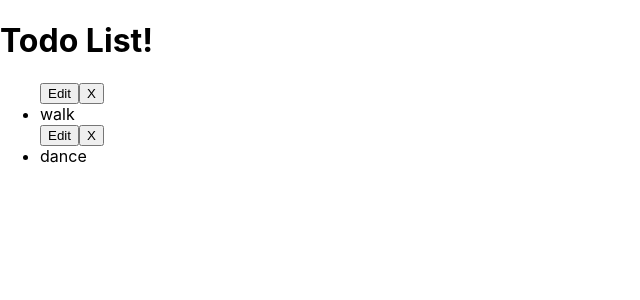
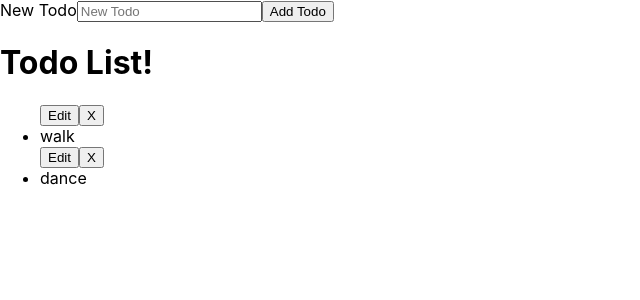
Before and after one commit to Evia-H/react-todo-list, a React (Create React App) app: page / in a window 1280 px wide. Shown: the top 300 px of the page, without its empty margins (0-640 px from the left). Built offline with nearby package versions, Linux system fonts and the light colour scheme.

Commit message:
added todo form

```diff
--- /dev/null
+++ b/src/components/TodoForm/todo-form.component.jsx
@@ -0,0 +1,42 @@
+import React, { Component } from "react";
+
+class TodoForm extends Component {
+  constructor(props) {
+    super(props);
+
+    this.state = { task: "" };
+    this.handleChange = this.handleChange.bind(this);
+    this.handleSubmit = this.handleSubmit.bind(this);
+  }
+
+  handleChange(event) {
+    this.setState({
+      [event.target.name]: event.target.value,
+    });
+  }
+
+  handleSubmit(event) {
+    event.preventDefault();
+    this.props.createTodo(this.state);
+    this.setState({ task: "" });
+  }
+
+  render() {
+    return (
+      <form onSubmit={this.handleSubmit}>
+        <label htmlFor="task">New Todo</label>
+        <input
+          type="text"
+          placeholder="New Todo"
+          id="task"
+          name="task"
+          value={this.state.task}
+          onChange={this.handleChange}
+        />
+        <button type="submit">Add Todo</button>
+      </form>
+    );
+  }
+}
+
+export default TodoForm;
--- a/src/pages/TodoListPage/todo-list.component.jsx
+++ b/src/pages/TodoListPage/todo-list.component.jsx
@@ -1,17 +1,24 @@
 import React, { Component } from "react";
 import Todo from "../../components/Todo/todo.component";
+import TodoForm from "../../components/TodoForm/todo-form.component";
 
 class TodoList extends Component {
   constructor(props) {
     super(props);
 
     this.state = { todos: [{ task: "walk" }, { task: "dance" }] };
+    this.create = this.create.bind(this);
+  }
+
+  create(newTodo) {
+    this.setState({ todos: [...this.state.todos, newTodo] });
   }
 
   render() {
     const { todos } = this.state;
     return (
       <div className="todo-list">
+        <TodoForm createTodo={this.create} />
         <h1>Todo List!</h1>
         <ul>
           {todos.map(({ task }) => (
```
